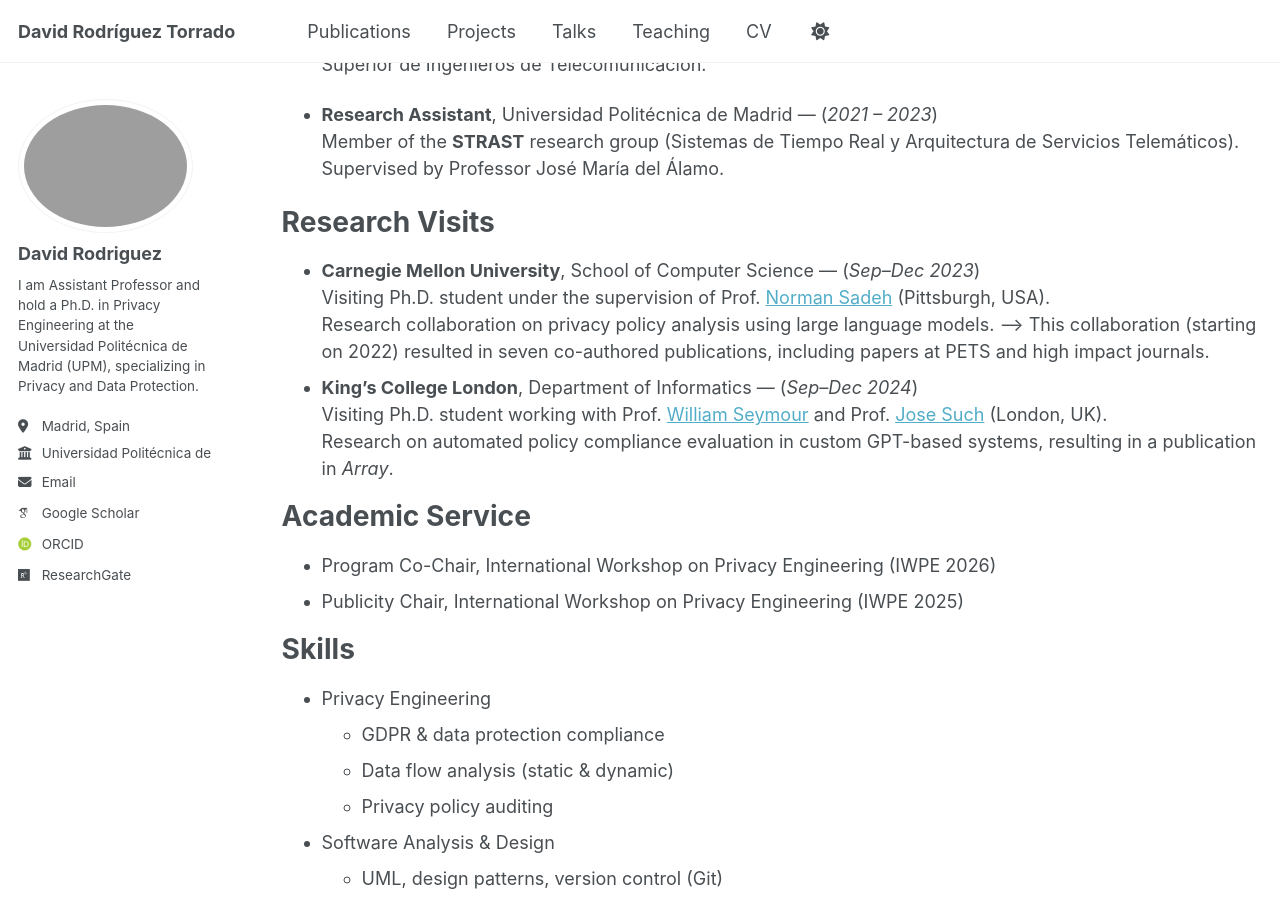
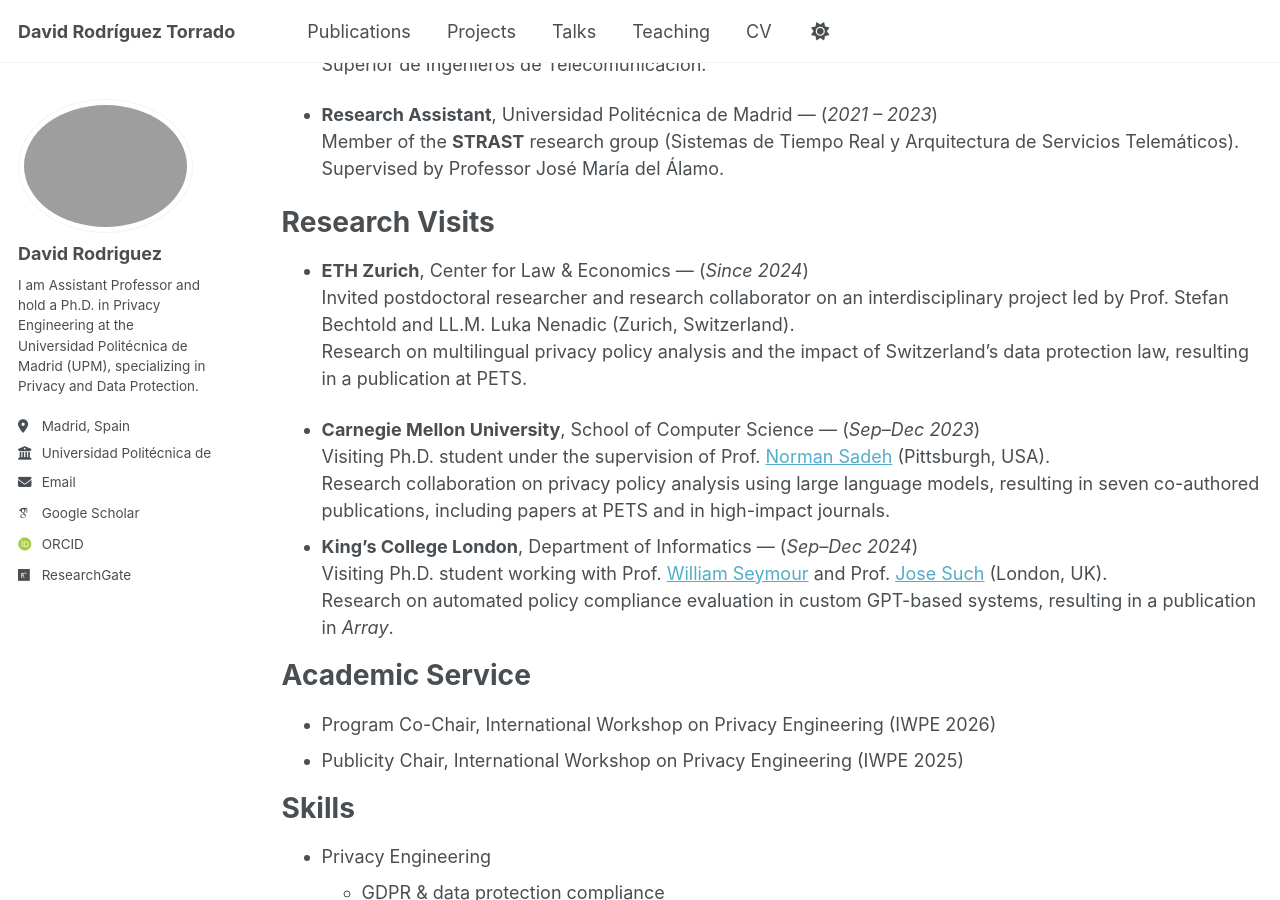
Before and after one commit to DavidRodriguezTorrado/DavidRodriguezTorrado.github.io, a Jekyll site: the page built from _pages/cv.md, in a window 1280 px wide and 900 px high, scrolled down 769 px. Built offline with Jekyll 4.4.1, drawn with Linux system fonts in a browser that asks for light colours; some web fonts are replaced.

Commit message:
Added ETH stay to CV

```diff
--- a/_pages/cv.md
+++ b/_pages/cv.md
@@ -40,10 +40,13 @@ Work experience
 Research Visits
 ===============
 
+* **ETH Zurich**, Center for Law & Economics — (*Since 2024*)\
+  Invited postdoctoral researcher and research collaborator on an interdisciplinary project led by Prof. Stefan Bechtold and LL.M. Luka Nenadic (Zurich, Switzerland).\
+  Research on multilingual privacy policy analysis and the impact of Switzerland’s data protection law, resulting in a publication at PETS.
+
 * **Carnegie Mellon University**, School of Computer Science — (*Sep–Dec 2023*)
   Visiting Ph.D. student under the supervision of Prof. [Norman Sadeh](https://www.normsadeh.org/) (Pittsburgh, USA).
-  Research collaboration on privacy policy analysis using large language models.
-    ⟶ This collaboration (starting on 2022) resulted in seven co-authored publications, including papers at PETS and high impact journals.
+  Research collaboration on privacy policy analysis using large language models, resulting in seven co-authored publications, including papers at PETS and in high-impact journals.
 * **King’s College London**, Department of Informatics — (*Sep–Dec 2024*)
   Visiting Ph.D. student working with Prof. [William Seymour](https://wseymour.co.uk/) and Prof. [Jose Such](https://www.kcl.ac.uk/people/jose-such) (London, UK).
   Research on automated policy compliance evaluation in custom GPT-based systems, resulting in a publication in *Array*.
```
